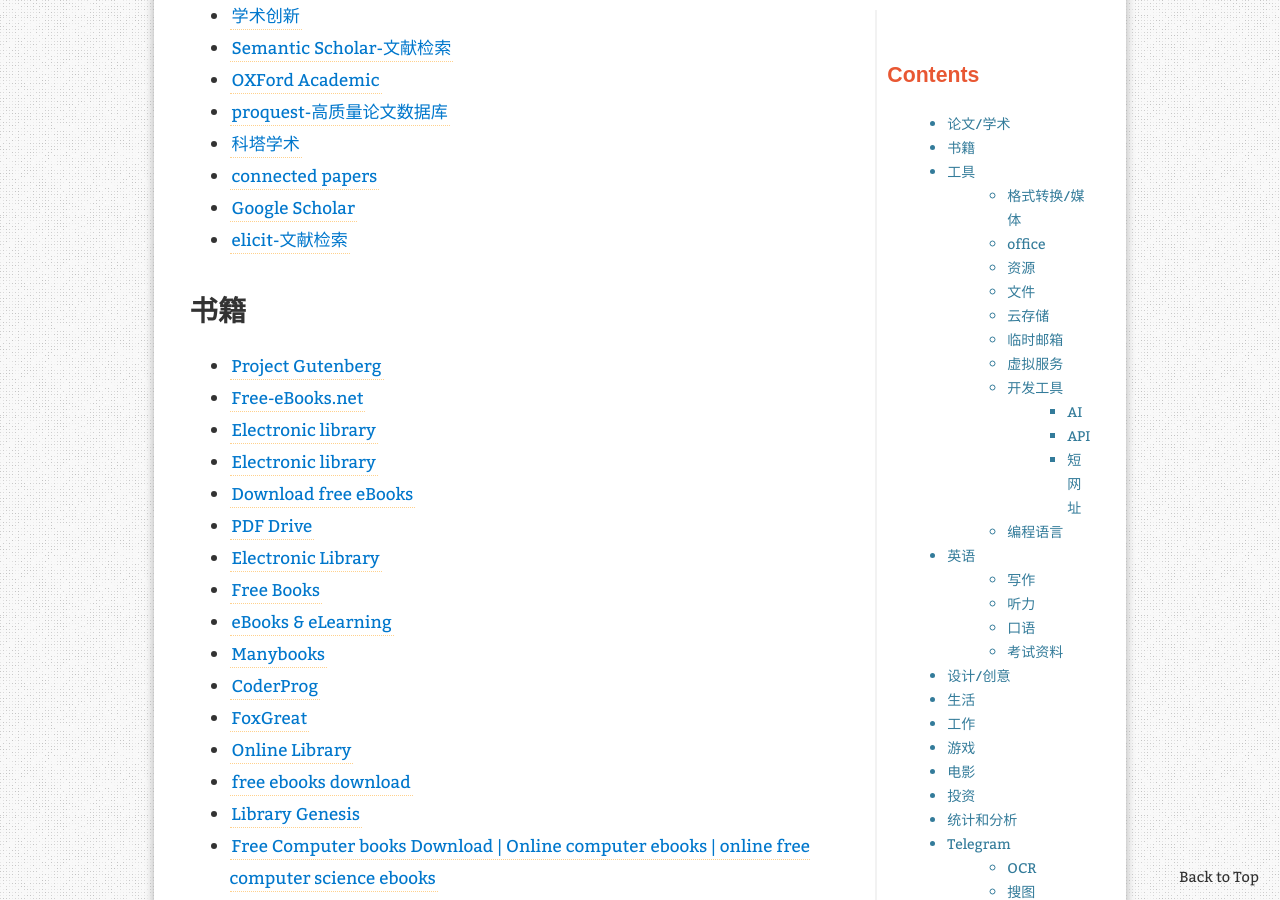
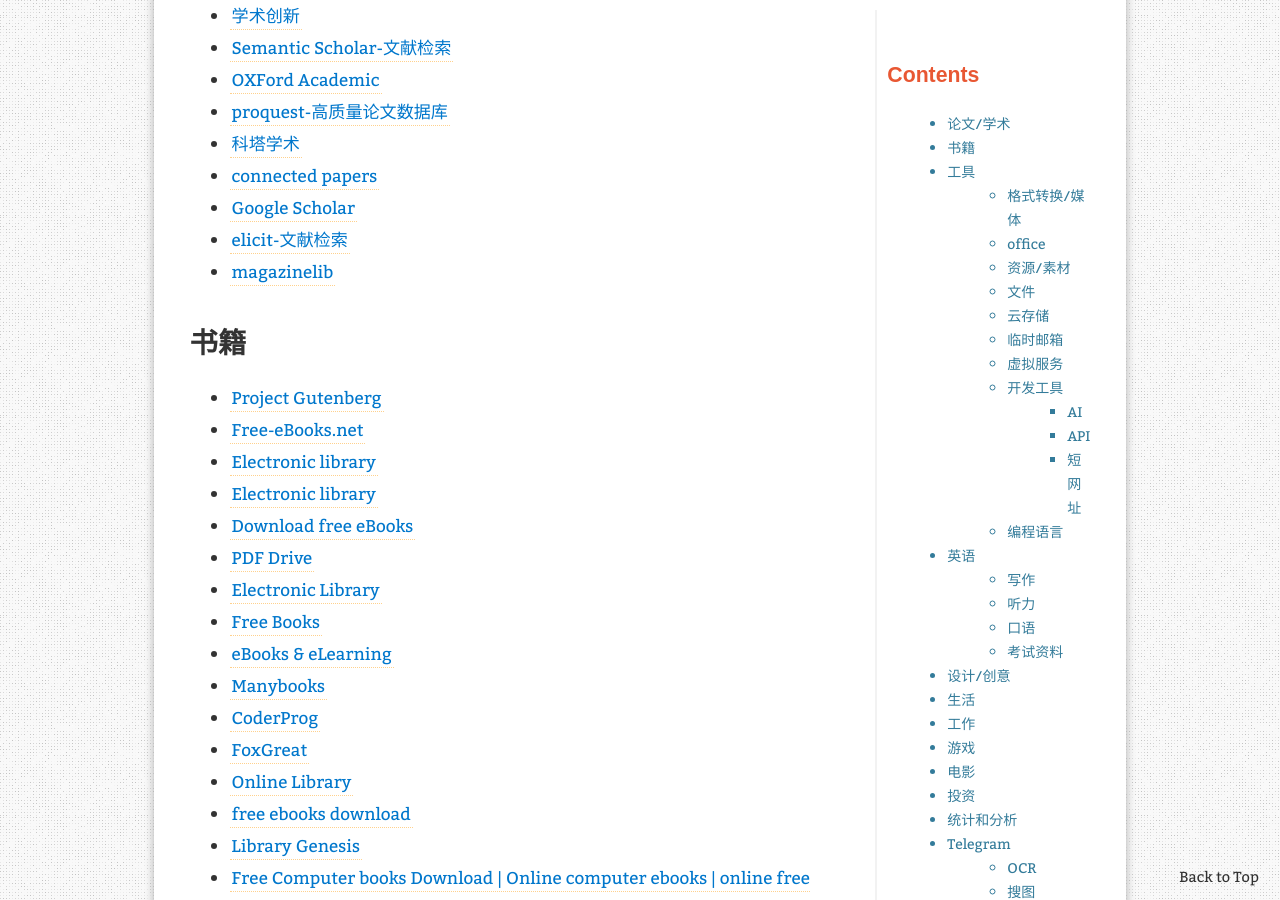
Before and after one commit to ElmTran/ElmTran.github.io, a Jekyll site: the page built from _posts/2022-09-03-awesome-tools.md, in a window 1280 px wide and 900 px high, scrolled down 1183 px. Built offline with Jekyll 4.4.1, drawn with Linux system fonts in a browser that asks for light colours; comment, search, counter and statistics services are not loaded.

Commit message:
update _post/awesome-tools

```diff
--- a/_posts/2022-09-03-awesome-tools.md
+++ b/_posts/2022-09-03-awesome-tools.md
@@ -73,6 +73,8 @@ redirect_from:
 - [Google Scholar](https://scholar.google.com/)
 
 - [elicit-文献检索](https://elicit.org/)
+
+- [magazinelib](https://magazinelib.com/)
 
 ## 书籍
 
@@ -267,7 +269,7 @@ redirect_from:
 
 - [Microsoft-Activation-Scripts](https://github.com/massgravel/Microsoft-Activation-Scripts)
 
-### 资源
+### 资源/素材
 
 - [400 多个站点和资源库](https://iamjesushusbands.gumroad.com/l/resource-lib)
 
@@ -728,6 +735,7 @@ redirect_from:
       - [codeuim-代码辅助](https://codeium.com/)
 
       - [durable-ai生成网站](https://durable.co/)
+
   - AI视频
 
     - [NUWA-Infinity](https://nuwa-infinity.microsoft.com)
```
Also changed, not shown: other parts of _posts/2022-09-03-awesome-tools.md (+5 -0 lines).
